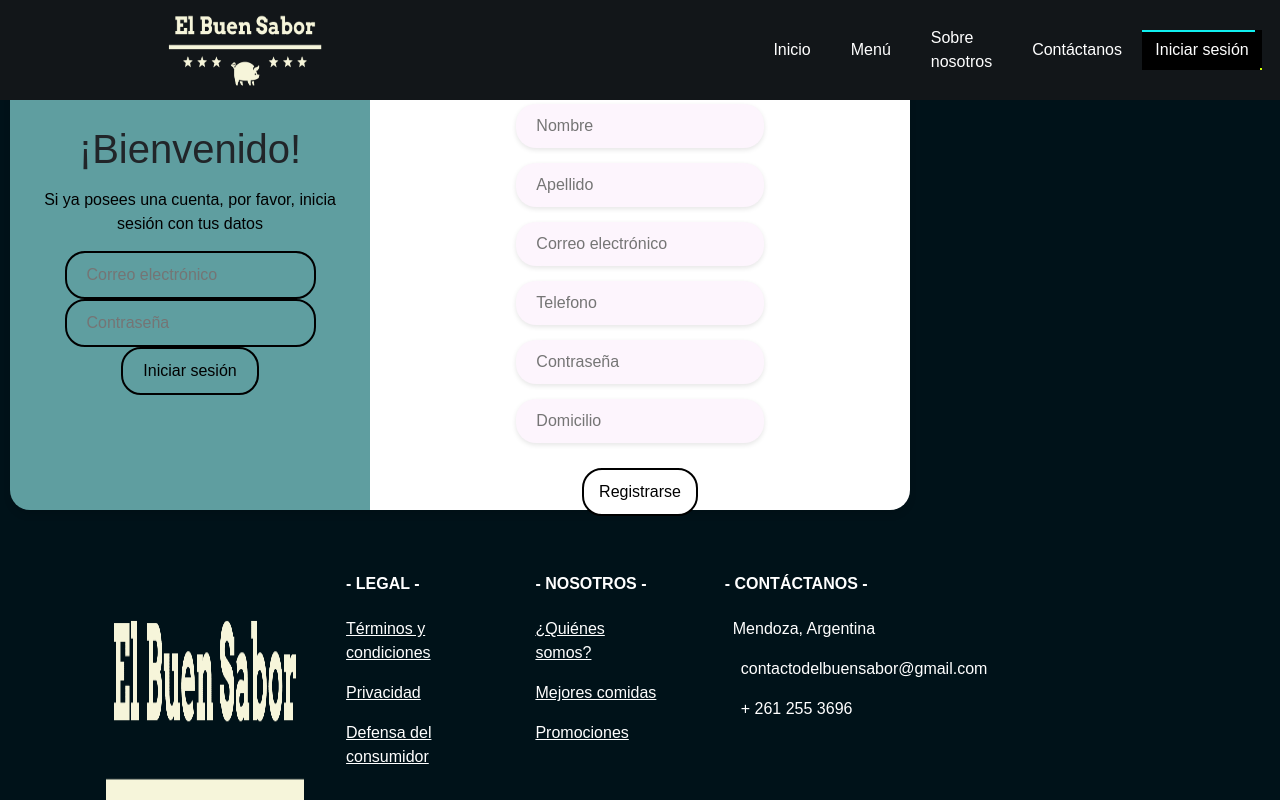
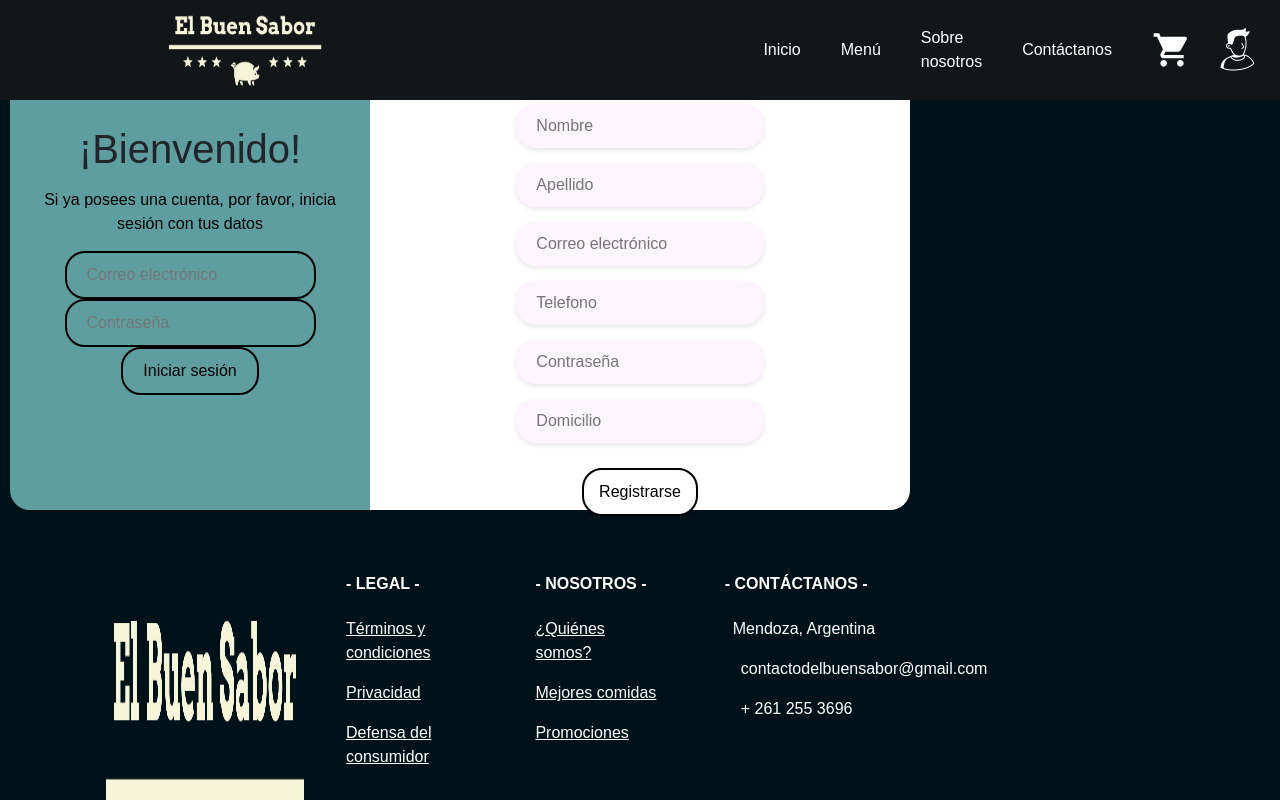
Before and after one commit to Granzo05/Ecommerce-restaurante, a React (Vite) app: page /login-cliente in a window 1280 px wide. Built offline with nearby package versions, Linux system fonts and the light colour scheme.

Commit message:
carrito añadido

```diff
--- a/src/components/Header.tsx
+++ b/src/components/Header.tsx
@@ -4,6 +4,7 @@ import Logo from '../assets/img/HatchfulExport-All/logo_transparent_header.png'
 import ReorderIcon from '@mui/icons-material/Reorder';
 import { useState } from 'react';
 import UserLogo from '../assets/img/user-icon.png';
+import ShoppingCartIcon from '@mui/icons-material/ShoppingCart';
 
 const Header = () => {
 
@@ -34,8 +35,9 @@ const Header = () => {
                 <div className='cuenta'>
                     <button className='iniciar-sesion'>Iniciar sesión</button>
                     <div className='mi-cuenta'>
-                        <img src={UserLogo} alt="" style={{width: '50px', cursor: 'pointer', margin: '-17px'}}/>
-                        <Link to="/" id='mi-cuenta'>Mi Cuenta</Link>
+                    <button id='carrito' style={{background: 'none', border: 'none', color: 'white', margin: '20px'}}><ShoppingCartIcon/></button>
+                        <button id='cuenta' style={{background: 'none', border: 'none', color: 'white'}}><img src={UserLogo} alt="" style={{width: '50px', cursor: 'pointer'}}/></button>
+
                     </div>
                 </div>
             </div>
--- a/src/styles/header.css
+++ b/src/styles/header.css
@@ -122,6 +122,7 @@ position: relative;
 overflow: hidden;
 width: 120px;
 height: 40px;
+display: none;
 }
 
 .iniciar-sesion::before{
@@ -207,10 +208,16 @@ transition: 0.4s;
 }
 
 .mi-cuenta{
-  display: none;
+  display: flex;
+  align-items: center;
 }
 
-.mi-cuenta:hover{
+.mi-cuenta #cuenta:hover{
   filter: drop-shadow(10px 8px 6px #ff0055);
   transition: 0.4s;
 }
+
+.mi-cuenta #carrito:hover{
+  filter: drop-shadow(10px 8px 6px #ff0055);
+  transition: 0.4s;
+}
```
